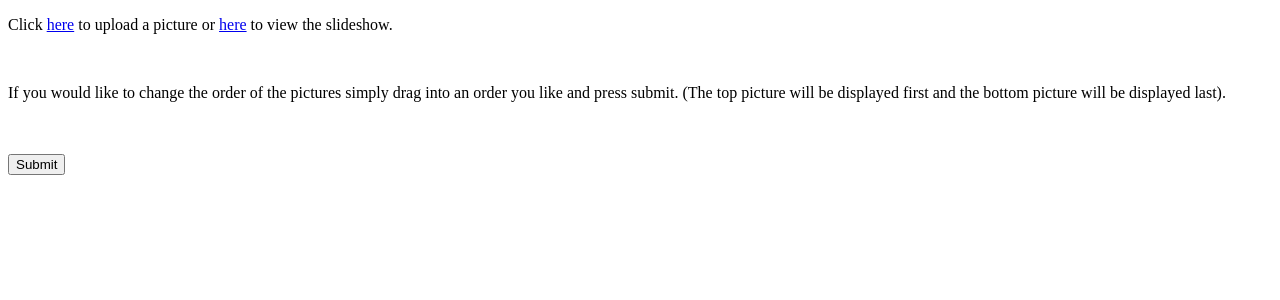
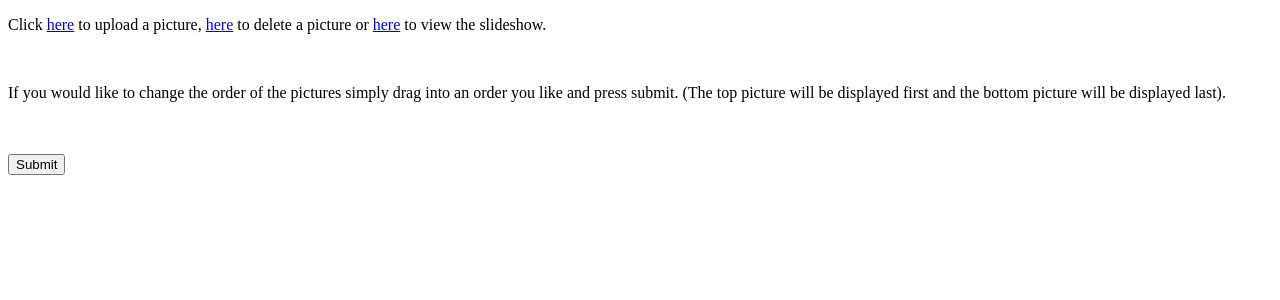
Before and after one commit to wwu-cs-support/slideshow, a Flask app: page /reorder in a window 1280 px wide. Shown: the top 300 px of the page. Run offline with Flask 2, Linux system fonts and the light colour scheme; some libraries are stand-ins or nearby versions.

Commit message:
Add delete link on reorder and success html pages

```diff
--- a/templates/reorder.html
+++ b/templates/reorder.html
@@ -10,7 +10,9 @@
     <script src="/static/js/reorder.js"></script>
 </head>
 <body>
-  <p>Click <a href="{{ url_for('upload_picture') }}">here</a> to upload a picture or <a href="{{ url_for('slideshow') }}">here</a> to view the slideshow.</p>
+  <p>Click <a href="{{ url_for('upload_picture') }}">here</a> to upload a picture,
+    <a href="{{ url_for('delete_picture') }}">here</a> to delete a picture
+    or <a href="{{ url_for('slideshow') }}">here</a> to view the slideshow.</p>
   <br>
   <p>If you would like to change the order of the pictures simply drag into an order you like and press submit. (The top picture will be displayed first and the bottom picture will be displayed last).</p>
 
--- a/templates/success.html
+++ b/templates/success.html
@@ -6,7 +6,10 @@
 </head>
 <body>
     <h1>You have successfully {{ message }} the CS Slideshow!</h1>
-  <p>Click <a href="{{ url_for('upload_picture') }}">here</a> to upload a picture, <a href="{{ url_for('reorder_picture') }}">here</a> to change the order of the current slideshow or <a href="{{ url_for('slideshow') }}">here</a> to view the slideshow.</p>
+    <p>Click <a href="{{ url_for('upload_picture') }}">here</a> to upload a picture,
+        <a href="{{ url_for('reorder_picture') }}">here</a> to change the order of the current slideshow,
+        <a href="{{ url_for('delete_picture') }}">here</a> to delete a picture from the slideshow or
+        <a href="{{ url_for('slideshow') }}">here</a> to view the slideshow.</p>
   <br>
 </body>
 </html>
```
